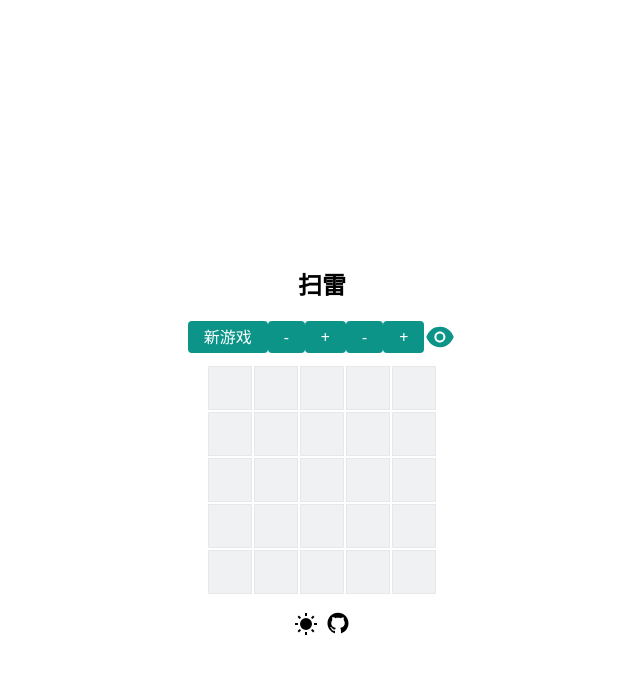
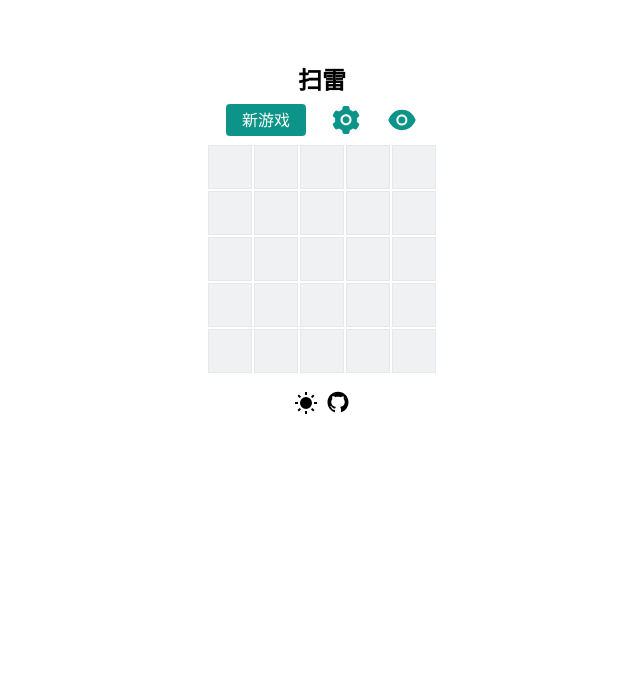
Before and after one commit to Debbl/react-minesweeper, a React (Vite) app: page / in a window 1280 px wide. Shown: the top 674 px of the page, without its empty margins (318-958 px from the left). Built offline with nearby package versions, Linux system fonts and the light colour scheme.

Commit message:
feat: add setting

```diff
--- a/src/App.tsx
+++ b/src/App.tsx
@@ -10,7 +10,9 @@ import Footer from "./components/Footer";
 
 function App() {
   // 持久化
-  const [gameState, setGameState] = useLocalStorageState("game-state", {
+  const [gameState, setGameState] = useLocalStorageState(
+    "minesweeper-game-state",
+    {
       defaultValue: {
         state: initState(defaultBlockArea),
         isDev: false,
@@ -18,7 +20,8 @@ function App() {
         mineGeneratedRef: false,
         gameStateRef: GameStateRef.play,
       },
-  });
+    },
+  );
   const [isDev, setIsDev] = useState(gameState.isDev);
   const [blockArea, setBlockArea] = useState<BlockArea>(gameState.blockArea);
   const [state, setState] = useState(gameState.state);
@@ -26,7 +29,7 @@ function App() {
   const gameStateRef = useRef<GameStateRef>(gameState.gameStateRef);
 
   return (
-    <div className="box-border flex h-screen flex-col items-center justify-center pt-[10%] font-sans dark:bg-slate-800 dark:text-white">
+    <div className="box-border flex h-screen flex-col items-center justify-start pt-[5%] font-sans dark:bg-slate-800 dark:text-white">
       <MainContext.Provider
         value={{
           state,
--- a/src/components/Container.tsx
+++ b/src/components/Container.tsx
@@ -1,9 +1,9 @@
 import { BlockState, GameStateRef } from "@/types";
-import { MouseEvent, useContext, useEffect } from "react";
+import { MouseEvent, useContext, useEffect, useState } from "react";
 import produce from "immer";
 import Block from "./Block";
 import MainContext from "@/contexts/MainContext";
-import { AiFillEyeInvisible, AiFillEye } from "react-icons/ai";
+import { AiFillEyeInvisible, AiFillEye, AiFillSetting } from "react-icons/ai";
 import {
   initState,
   updateNumber,
@@ -12,6 +12,7 @@ import {
   checkGameState,
   showAllMines,
 } from "@/utils/MainUtils";
+import Setting from "./Setting";
 
 function Container() {
   // 初始化 data
@@ -26,6 +27,7 @@ function Container() {
     gameStateRef,
     setGameState,
   } = useContext(MainContext);
+  const [isShowSetting, setIsShowSetting] = useState(false);
   // 检查游戏进度
   useEffect(() => {
     checkGameState(state, gameStateRef);
@@ -98,23 +100,24 @@ function Container() {
     reset(newBlockArea);
   };
   return (
-    <div className="flex flex-col items-center">
-      <div className="mb-5 text-2xl font-bold">扫雷</div>
-      <div className="mb-3 flex h-8 w-full justify-evenly text-green-600/50">
+    <div className="flex flex-col items-center gap-2">
+      {isShowSetting && (
+        <Setting
+          changeBlockArea={changeBlockArea}
+          setIsShowSetting={setIsShowSetting}
+          blockArea={blockArea}
+        />
+      )}
+      <div className="text-2xl font-bold">扫雷</div>
+      <div className="flex h-8 w-60 justify-evenly text-green-600/50">
         <button className="btn" onClick={() => reset(blockArea)}>
           新游戏
         </button>
-        <button className="btn" onClick={() => changeBlockArea(0, -1)}>
-          -
-        </button>
-        <button className="btn" onClick={() => changeBlockArea(0, 1)}>
-          +
-        </button>
-        <button className="btn" onClick={() => changeBlockArea(-1, 0)}>
-          -
-        </button>
-        <button className="btn" onClick={() => changeBlockArea(1, 0)}>
-          +
+        <button
+          className="text-teal-600"
+          onClick={() => setIsShowSetting(!isShowSetting)}
+        >
+          <AiFillSetting className="h-8 w-8" />
         </button>
         <button className="text-teal-600" onClick={() => setIsDev(!isDev)}>
           {isDev ? (
--- a/src/components/Footer.tsx
+++ b/src/components/Footer.tsx
@@ -1,10 +1,13 @@
-import { useEffect, useState } from "react";
+import { useLocalStorageState } from "ahooks";
+import { useEffect } from "react";
 import { AiFillGithub } from "react-icons/ai";
 import { IoMdMoon } from "react-icons/io";
 import { RiSunFill } from "react-icons/ri";
 
 function Footer() {
-  const [isDark, setIsDark] = useState(false);
+  const [isDark, setIsDark] = useLocalStorageState("minesweeper-isDark", {
+    defaultValue: false,
+  });
   useEffect(() => {
     const htmlEl = document.getElementsByTagName("html")[0];
     if (isDark) {
--- /dev/null
+++ b/src/components/Setting.tsx
@@ -0,0 +1,43 @@
+import type { BlockArea } from "@/types";
+import type { Dispatch, SetStateAction } from "react";
+
+interface ISetting {
+  changeBlockArea: (x: number, y: number) => void;
+  setIsShowSetting: Dispatch<SetStateAction<boolean>>;
+  blockArea: BlockArea;
+}
+
+function Setting({ changeBlockArea, setIsShowSetting, blockArea }: ISetting) {
+  return (
+    <div className="fixed inset-0 flex items-center justify-center bg-slate-400/50">
+      <div className="relative flex h-80 w-80 flex-col items-center justify-center gap-y-3 rounded-xl bg-teal-600/20">
+        <button
+          className="btn absolute right-3 top-3"
+          onClick={() => setIsShowSetting(false)}
+        >
+          X
+        </button>
+        <div className="flex items-center gap-x-1">
+          <div className="w-16">高度 {blockArea.height}</div>
+          <button className="btn" onClick={() => changeBlockArea(0, -1)}>
+            -
+          </button>
+          <button className="btn" onClick={() => changeBlockArea(0, 1)}>
+            +
+          </button>
+        </div>
+        <div className="flex items-center gap-x-1">
+          <div className="w-16">宽度 {blockArea.width}</div>
+          <button className="btn" onClick={() => changeBlockArea(-1, 0)}>
+            -
+          </button>
+          <button className="btn" onClick={() => changeBlockArea(1, 0)}>
+            +
+          </button>
+        </div>
+      </div>
+    </div>
+  );
+}
+
+export default Setting;
```
Lines whose indentation alone changed are shown as unchanged.
